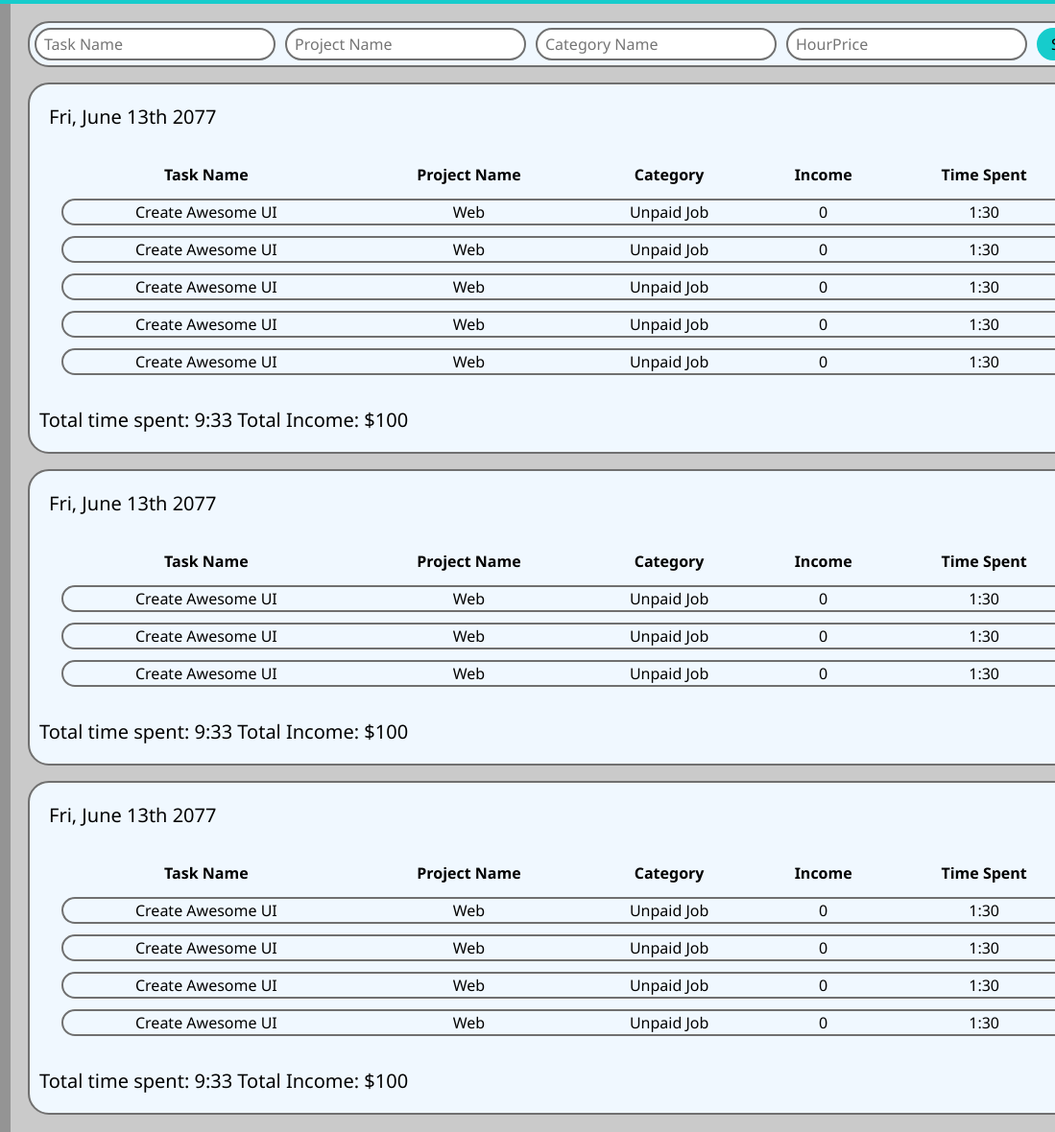
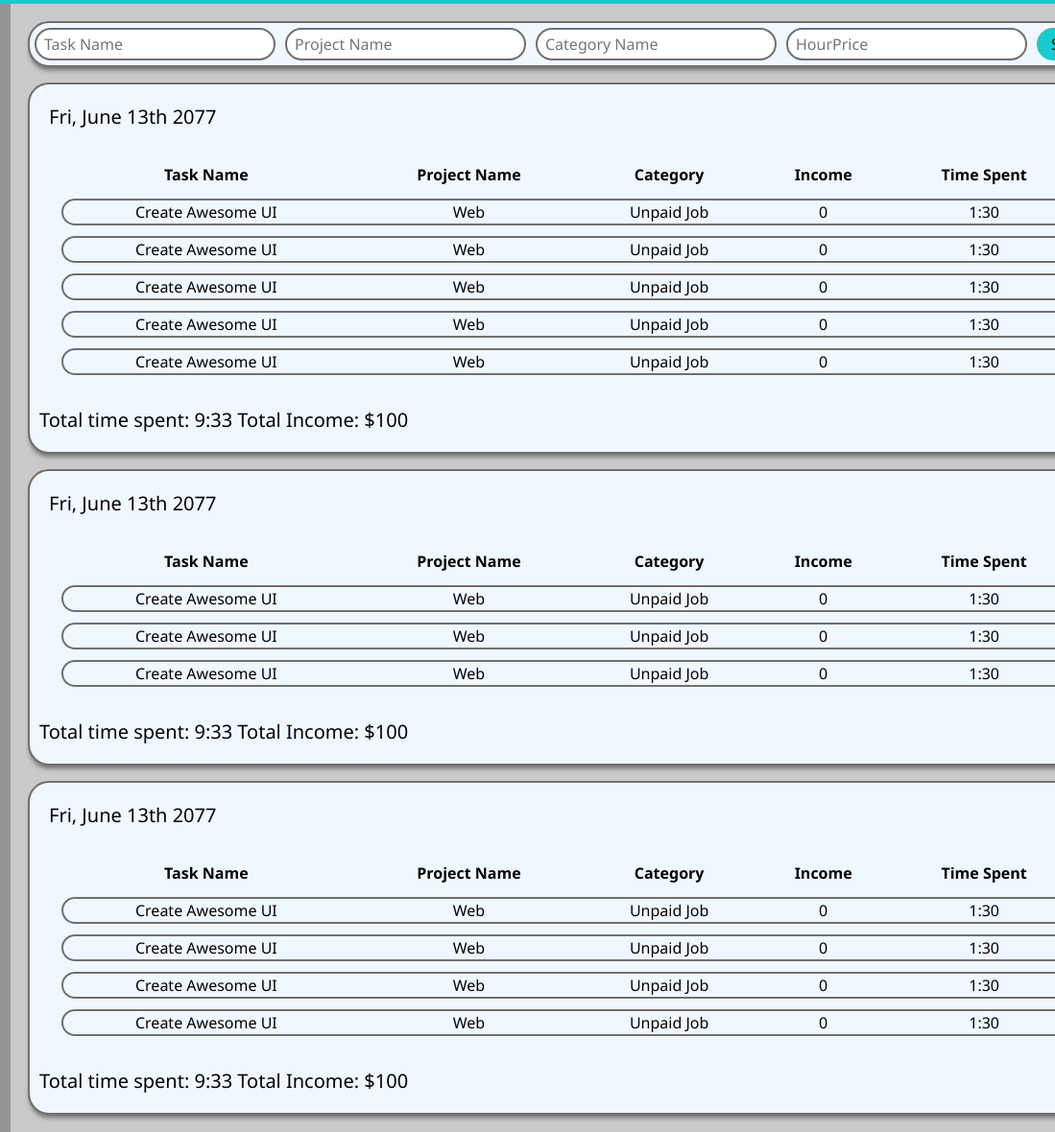
Before and after one commit to MGSDS/8Hours, a plain HTML site: page Source/index.html in a window 1280 px wide. Shown: the part 61-1241 px from the top of the page at 96% size, 181-1280 px from the left. Drawn offline with Linux system fonts and the light colour scheme.

Commit message:
add elements shadow

```diff
--- a/Source/index.html
+++ b/Source/index.html
@@ -49,14 +49,14 @@
         </div>
       </div>
       <div class="content">
-          <div class="horizontal_island" style="margin-top: 20px">
+          <div class="horizontal_island shadow" style="margin-top: 20px">
             <input class="input element" id="TaskName" placeholder="Task Name" style="flex-grow: 5"/>
             <input class="input element" id="ProjectName" placeholder="Project Name" style="flex-grow: 3"/>
             <input class="input element" id="CategoryName" placeholder="Category Name" style="flex-grow: 1"/>
             <input class="input element" id="HourPrice" placeholder="HourPrice" style="flex-grow: 1"/>
             <button class="add_task_button element" style="flex-grow: 0">Start</button>
         </div>
-        <div class="vertical_island">
+        <div class="vertical_island shadow">
           <div class="date_container"> Fri, June 13th 2077</div>
           <table>
             <tr>
@@ -104,7 +104,7 @@
           </table>
           <div class="text_container">Total time spent: 9:33 Total Income: $100</div>
         </div>
-        <div class="vertical_island">
+        <div class="vertical_island shadow">
           <div class="date_container"> Fri, June 13th 2077</div>
           <table>
             <tr>
@@ -138,7 +138,7 @@
           </table>
           <div class="text_container">Total time spent: 9:33 Total Income: $100</div>
         </div>
-        <div class="vertical_island">
+        <div class="vertical_island shadow">
           <div class="date_container"> Fri, June 13th 2077</div>
           <table>
             <tr>
--- a/Source/styles/index.css
+++ b/Source/styles/index.css
@@ -157,6 +157,10 @@ hr {
     margin: 5px 20px;
 }
 
+.shadow {
+    box-shadow: 0px 5px 5px #707070;
+}
+
 .body .content .horizontal_island_no_outline {
     display: flex;
     flex-direction: row;
```
